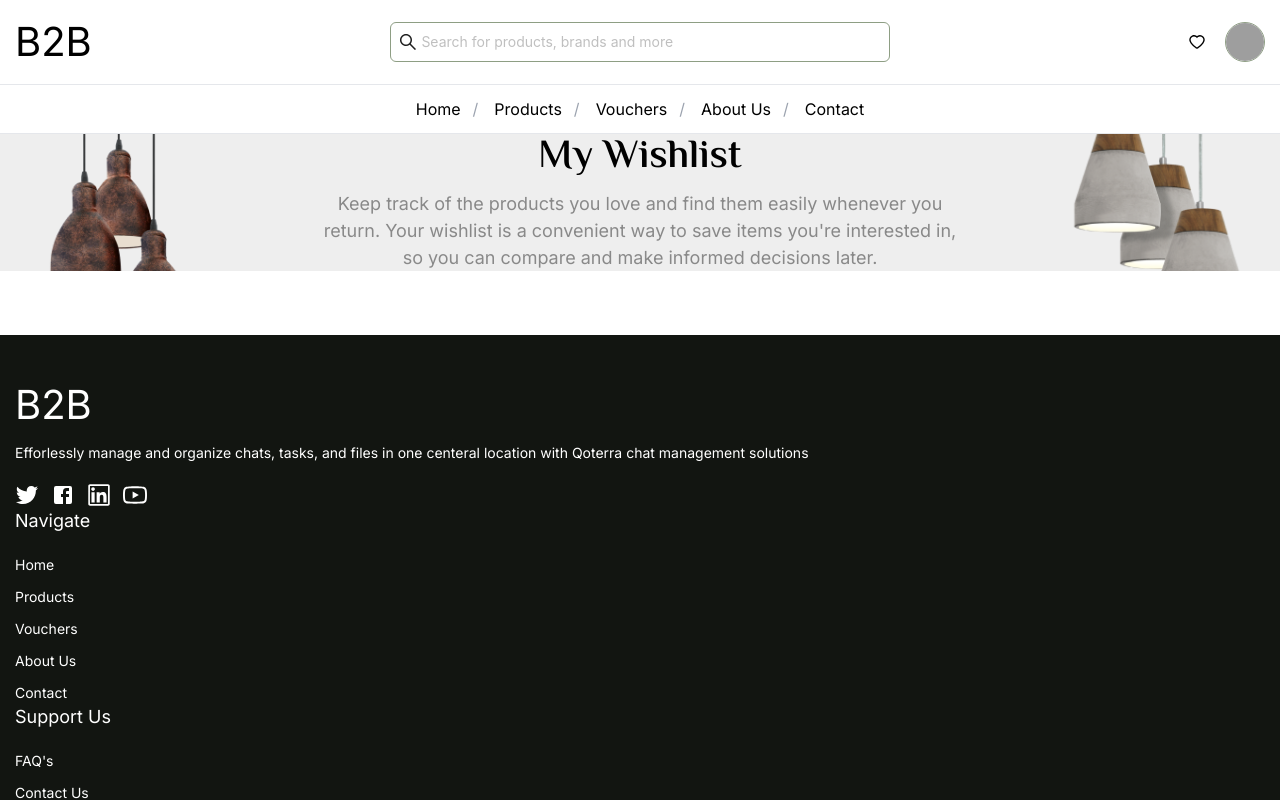
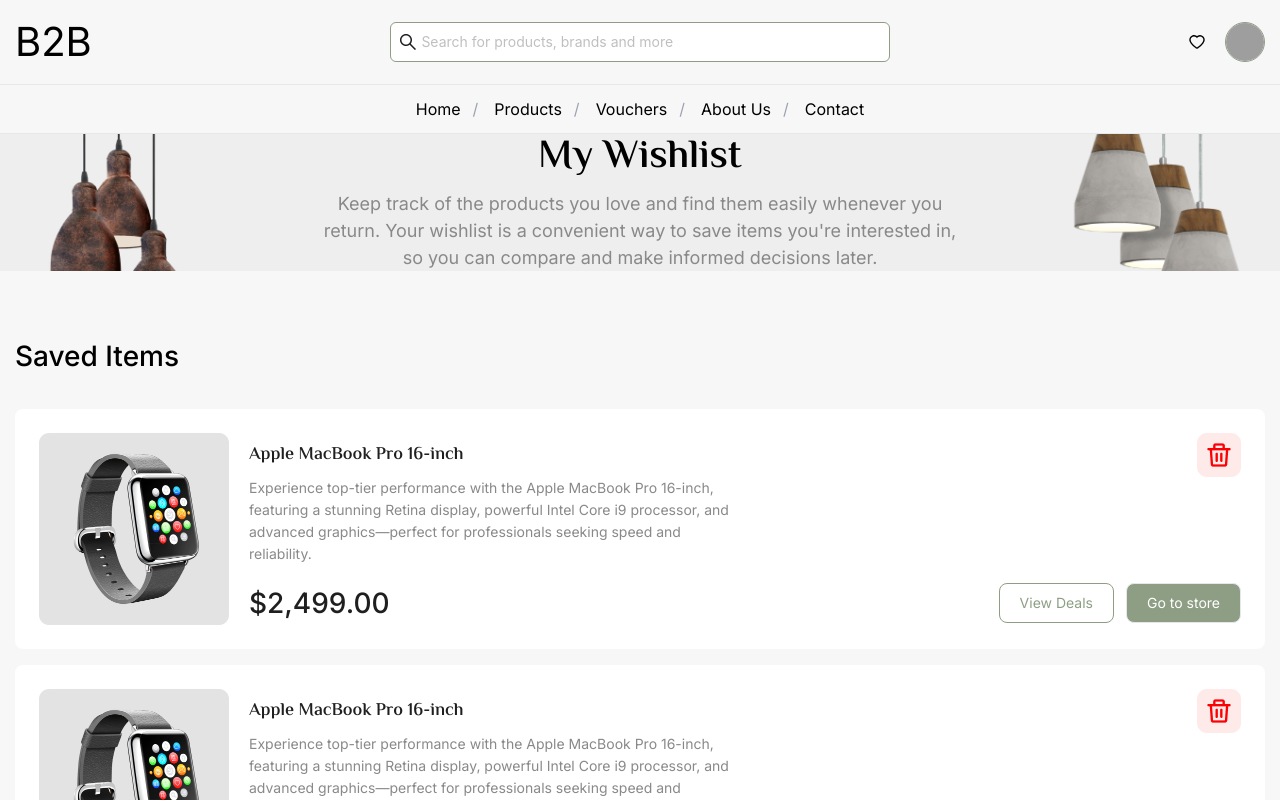
Before and after one commit to linear-digital/b2b-client, a Next.js app: page /wishlist in a window 1280 px wide. Shown: the top 800 px of the page. Built offline with nearby package versions, Linux system fonts and the light colour scheme; grey boxes are pictures that could not be loaded.

Commit message:
My Wishlist Page Completed

```diff
--- a/app/contact/_UI/ContactForm.tsx
+++ b/app/contact/_UI/ContactForm.tsx
@@ -57,12 +57,14 @@
                 <Form.Item<FieldType>
                     label="Subject"
                     name="subject"
+                    rules={[{ required: true, message: 'Please input your subject!' }]}
                 >
                     <Input size='large' />
                 </Form.Item>
                 <Form.Item<FieldType>
                     label="Message"
                     name="message"
+                    rules={[{ required: true, message: 'Please input your message!' }]}
                 >
                     <Input.TextArea size='large' rows={4} />
                 </Form.Item>
@@ -73,6 +75,8 @@
                 </Form.Item>
 
             </Form>
+
+
         </div>
     );
 };
--- a/app/globals.css
+++ b/app/globals.css
@@ -104,3 +104,18 @@
     font-size: 16px;
     font-weight: 600;
 }
+
+.btn-primary {
+    @apply border-primary border text-primary px-5 py-2 rounded-lg;
+}
+
+.btn-primary-active {
+    @apply  border bg-primary text-white px-5 py-2 rounded-lg;
+}
+
+.btn-primary:hover {
+    @apply bg-primary text-white;
+}
+.btn-primary-active:hover {
+    @apply  border-primary border text-primary bg-transparent;
+}
--- /dev/null
+++ b/app/wishlist/_UI/WishListCard.tsx
@@ -0,0 +1,44 @@
+import { Card } from 'antd';
+import Image from 'next/image';
+import React from 'react';
+import DeleteImg from '../delete.png';
+const WishListCard = ({ image }: { image: any }) => {
+    return (
+        <Card className='border-0'>
+            <div className="flex gap-x-5">
+                <Image src={image} alt="login" width={190} height={190} />
+                <div className='w-full'>
+                    <div className="flex items-center justify-between">
+                        <h2 className='messiri text-[18px] font-semibold'>
+                            Apple MacBook Pro 16-inch
+                        </h2>
+                        <Image
+                            src={DeleteImg}
+                            width={44}
+                            height={44}
+                            alt='delete'
+                        />
+                    </div>
+                    <p className='max-w-[485px] text-[#898989] text-[14px]'>
+                        Experience top-tier performance with the Apple MacBook Pro 16-inch, featuring a stunning Retina display, powerful Intel Core i9 processor, and advanced graphics—perfect for professionals seeking speed and reliability.
+                    </p>
+                    <div className="flex items-center justify-between mt-4">
+                        <h3 className='text-[28px] font-medium'>
+                            $2,499.00
+                        </h3>
+                        <div className="flex items-center gap-x-3">
+                            <button className='btn-primary active'>
+                                View Deals
+                            </button>
+                            <button className='btn-primary-active'>
+                                Go to store
+                            </button>
+                        </div>
+                    </div>
+                </div>
+            </div>
+        </Card>
+    );
+};
+
+export default WishListCard;
--- a/app/wishlist/page.tsx
+++ b/app/wishlist/page.tsx
@@ -1,16 +1,31 @@
 import Footer from '@/Components/Bars/Footer/Footer';
 import Navbar from '@/Components/Bars/Navbar';
 import PageTop from '@/Components/Pages/PageTop';
+import { Container } from '@/Components/Shared/Global';
+import { Card } from 'antd';
+import Image from 'next/image';
 import React from 'react';
-
+import WishImg from './image.png';
+import WishListCard from './_UI/WishListCard';
 const page = () => {
     return (
-        <div>
+        <div className='bg-[#F7F7F7]'>
             <Navbar />
             <PageTop
                 title='My Wishlist'
                 description="Keep track of the products you love and find them easily whenever you return. Your wishlist is a convenient way to save items you're interested in, so you can compare and make informed decisions later."
             />
+            <Container className='py-16'>
+                <h2 className='text-[28px] font-medium'>
+                    Saved Items
+                </h2>
+                <div className="flex flex-col gap-y-4 mt-8">
+                    <WishListCard image={WishImg} />
+                    <WishListCard image={WishImg} />
+                    <WishListCard image={WishImg} />
+                    <WishListCard image={WishImg} />
+                </div>
+            </Container>
             <Footer />
         </div>
     );
```
Also changed, not shown: app/wishlist/delete.png (added), app/wishlist/image.png (added).
